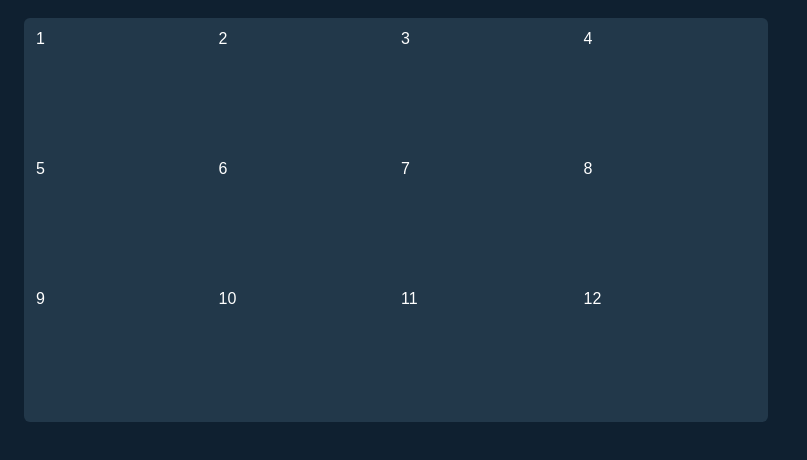
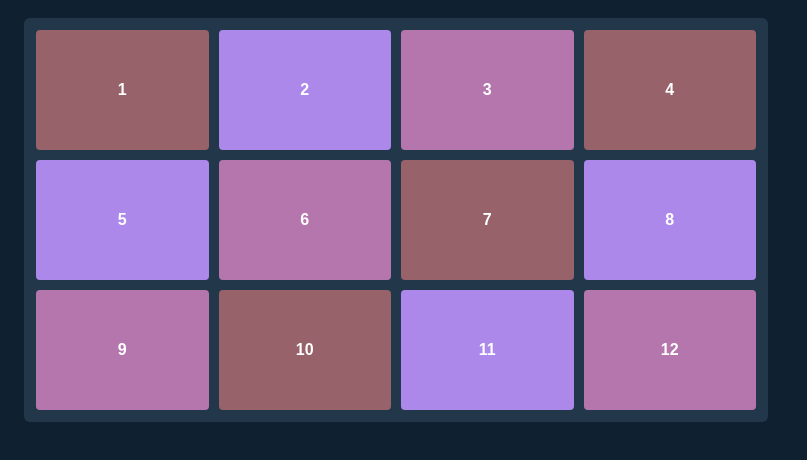
Before and after one commit to hutacos/css-Gridlayout, a plain HTML site: page index.html in a window 1280 px wide. Shown: the part 64-524 px from the top of the page, without its empty margins (0-807 px from the left). Drawn offline with Linux system fonts and the light colour scheme.

Commit message:
skapat stil för en enskild ruta , skapat olika färger för rutor

```diff
--- a/style.css
+++ b/style.css
@@ -14,3 +14,22 @@ body {
     border-radius: 6px;
     max-width: 720px;
 }
+.item{
+    display: flex;
+    align-items: center;
+    justify-content: center;
+    font-weight: 700;
+    border-radius: 4px;
+    color: #fff;
+
+}
+.c1{
+    background: #f888;
+
+}
+.c2{
+    background: #ab88ea;
+}
+.c3{
+    background: #b576ae;
+}
```
